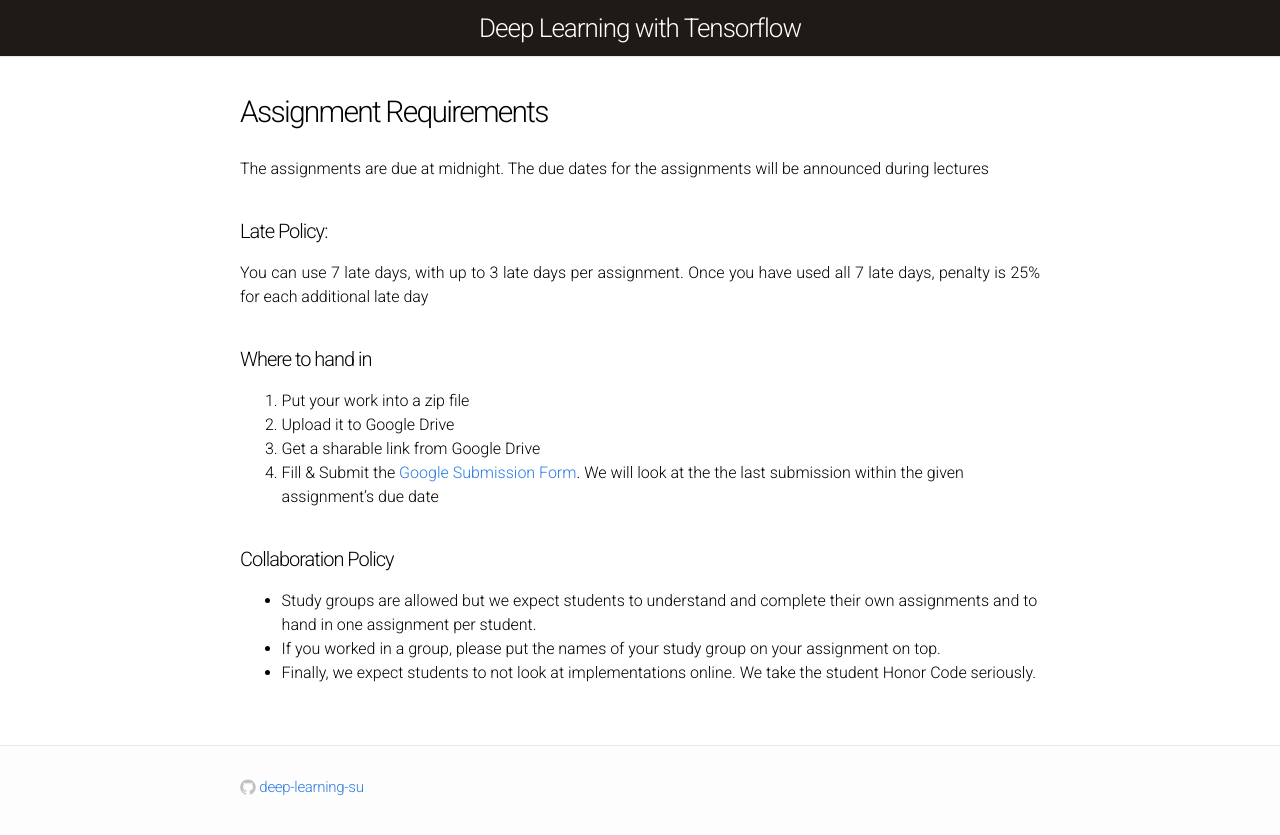
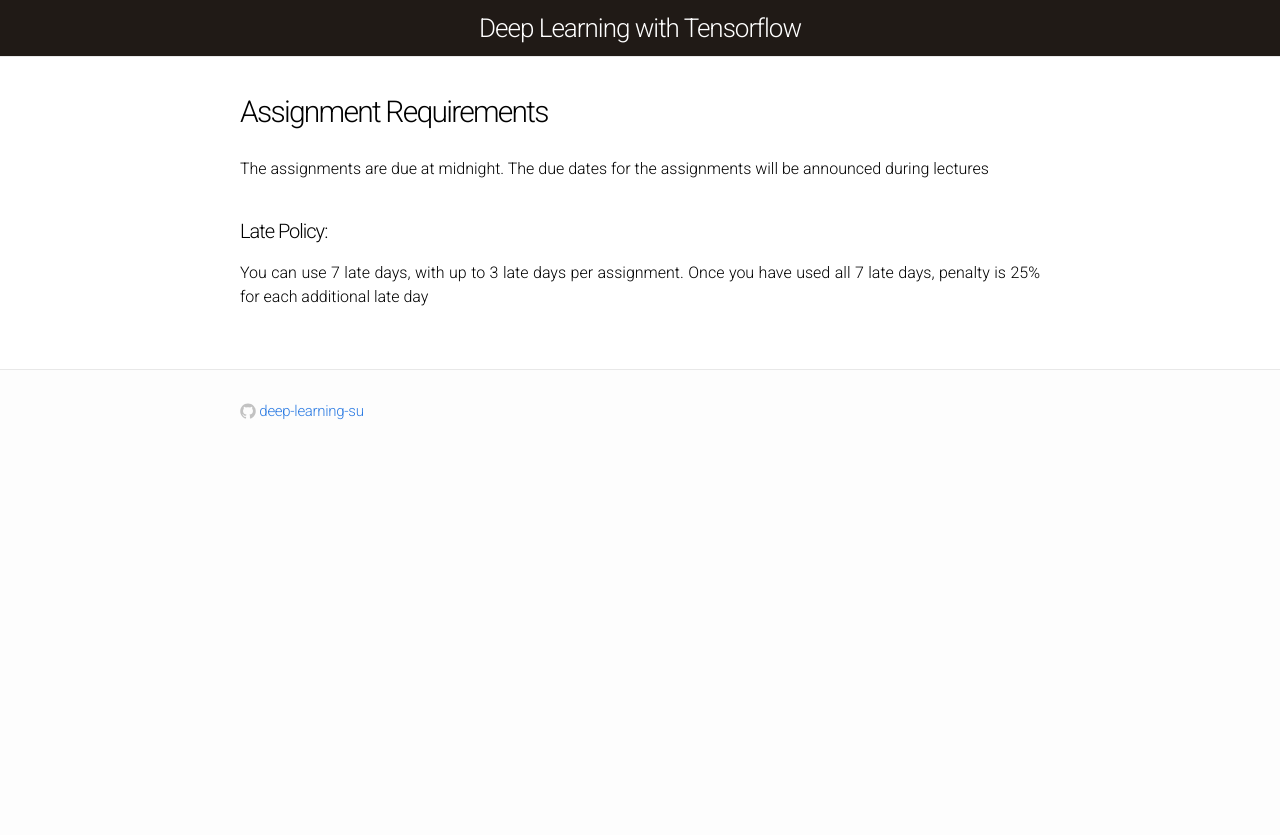
Before and after one commit to deep-learning-su/deep-learning-su.github.io, a Jekyll site: the page built from assignment-requirements.md, in a window 1280 px wide. Shown: the top 835 px of the page. Built offline with Jekyll 4.4.1, drawn with Linux system fonts in a browser that asks for light colours.

Commit message:
Update submition links for assginment 1.

```diff
--- a/assignment-requirements.md
+++ b/assignment-requirements.md
@@ -10,14 +10,3 @@ announced during lectures
 #### Late Policy:
 You can use 7 late days, with up to 3 late days per assignment.
 Once you have used all 7 late days, penalty is 25% for each additional late day
-
-#### Where to hand in
-1. Put your work into a zip file
-1. Upload it to Google Drive
-1. Get a sharable link from Google Drive
-1. Fill & Submit the [Google Submission Form](https://goo.gl/forms/O0x7SOA9J7Ik9Sa62). We will look at the the last submission within the given assignment's due date
-
-#### Collaboration Policy
-- Study groups are allowed but we expect students to understand and complete their own assignments and to hand in one assignment per student.
-- If you worked in a group, please put the names of your study group on your assignment on top.
-- Finally, we expect students to not look at implementations online. We take the student Honor Code seriously.
```
Also changed, not shown: assignments/2019/assignment1.md (+4 -1 lines).
